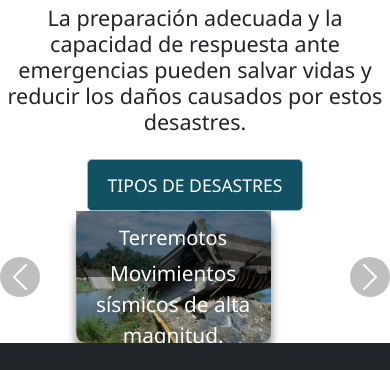
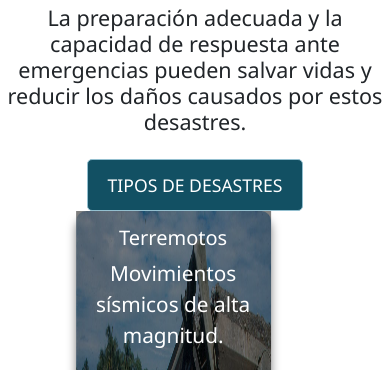
Before and after one commit to MelodyVRubinowski/desastresnaturales, a plain HTML site: page index.html in a window 390 px wide. Shown: the part 973-1343 px from the top of the page. Drawn offline with nearby package versions, Linux system fonts and the light colour scheme.

Commit message:
carrusel

```diff
--- a/css/style.css
+++ b/css/style.css
@@ -131,7 +131,7 @@ footer {
 
 @media (max-width: 768px) {
     .carousel-inner img {
-        max-height: 400px;
+        max-height: 480px;
     }
 
     .carousel-caption {
@@ -144,12 +144,11 @@ footer {
 @media (max-width: 480px) {
     .carousel-inner img {
         width: 100%;
-        height: auto;
+        height: 80vh;
     }
     .carousel-caption {
         font-size: 1.3rem;
-        width: 90%;
-
+        width: 80%;
         padding: 15px;
     }
 }
```
